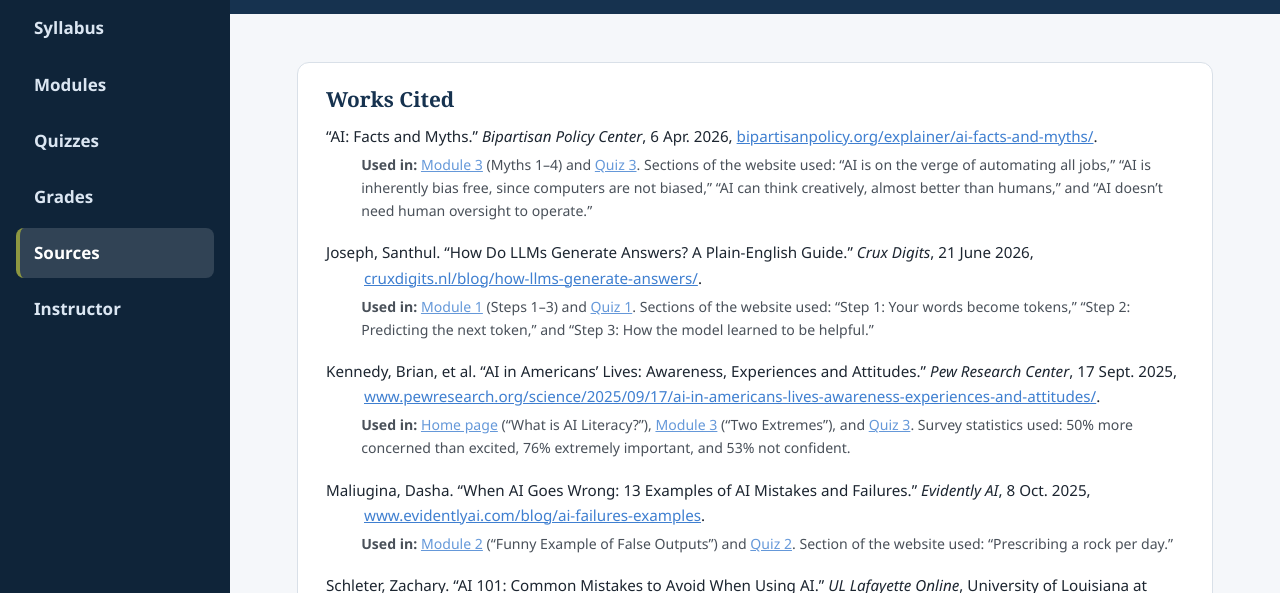
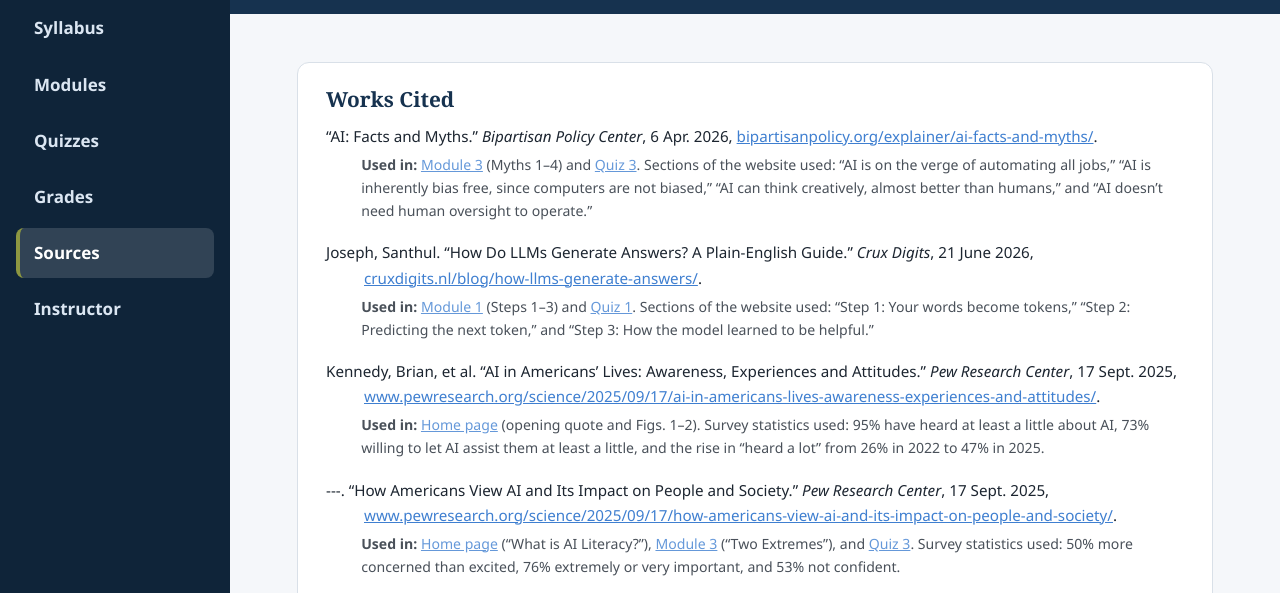
Before and after one commit to RylanLarson/ENG-MuliModol, a plain HTML site: page sources.html in a window 1280 px wide. Shown: the part 160-753 px from the top of the page. Drawn offline with Linux system fonts and the light colour scheme.

Commit message:
Fixed a few things

```diff
--- a/script.js
+++ b/script.js
@@ -229,7 +229,7 @@ const COURSE = [
       {
         heading: "Two Extremes",
         bullets: [
-          "No matter the topic, people will take extreme positions and AI is not an exception. There are people that completely avoid AI out of fear and feel as if there are no benefits to it, while the other side swears by the tool and uses AI in every aspect of their life. The Pew Research Center found that 50% of Americans are more concerned than excited about the growing use of AI (Kennedy et al.). Some of those concerns can be understandable while some stem from myths surrounding AI."
+          "No matter the topic, people will take extreme positions and AI is not an exception. There are people that completely avoid AI out of fear and feel as if there are no benefits to it, while the other side swears by the tool and uses AI in every aspect of their life. The Pew Research Center found that 50% of Americans are more concerned than excited about the growing use of AI (Kennedy et al., “How Americans View”). Some of those concerns can be understandable while some stem from myths surrounding AI."
         ]
       },
       {
@@ -277,7 +277,7 @@ const COURSE = [
           "Everyone uses AI in their daily life"
         ],
         answer: 2,
-        why: "The Pew Research Center found that 50% of Americans are more concerned than excited about the growing use of AI (Kennedy et al.)."
+        why: "The Pew Research Center found that 50% of Americans are more concerned than excited about the growing use of AI (Kennedy et al., “How Americans View”)."
       },
       {
         q: "“AI is on the verge of automating all jobs.” What is a more accurate statement?",
--- a/sources.html
+++ b/sources.html
@@ -63,10 +63,21 @@
           <a href="https://www.pewresearch.org/science/2025/09/17/ai-in-americans-lives-awareness-experiences-and-attitudes/">www.pewresearch.org/science/2025/09/17/ai-in-americans-lives-awareness-experiences-and-attitudes/</a>.
         </p>
         <p class="used-in">
+          <strong>Used in:</strong> <a href="index.html">Home page</a> (opening quote and Figs. 1&ndash;2).
+          Survey statistics used: 95% have heard at least a little about AI, 73% willing to let AI assist
+          them at least a little, and the rise in &ldquo;heard a lot&rdquo; from 26% in 2022 to 47% in 2025.
+        </p>
+
+        <p>
+          ---. &ldquo;How Americans View AI and Its Impact on People and Society.&rdquo;
+          <em>Pew Research Center</em>, 17 Sept. 2025,
+          <a href="https://www.pewresearch.org/science/2025/09/17/how-americans-view-ai-and-its-impact-on-people-and-society/">www.pewresearch.org/science/2025/09/17/how-americans-view-ai-and-its-impact-on-people-and-society/</a>.
+        </p>
+        <p class="used-in">
           <strong>Used in:</strong> <a href="index.html#about">Home page</a> (&ldquo;What is AI
           Literacy?&rdquo;), <a href="modules.html#module-3">Module 3</a> (&ldquo;Two Extremes&rdquo;), and
           <a href="quizzes.html#quiz-3">Quiz 3</a>. Survey statistics used:
-          50% more concerned than excited, 76% extremely important, and 53% not confident.
+          50% more concerned than excited, 76% extremely or very important, and 53% not confident.
         </p>
 
         <p>
```
Also changed, not shown: index.html (+8 -3 lines).
